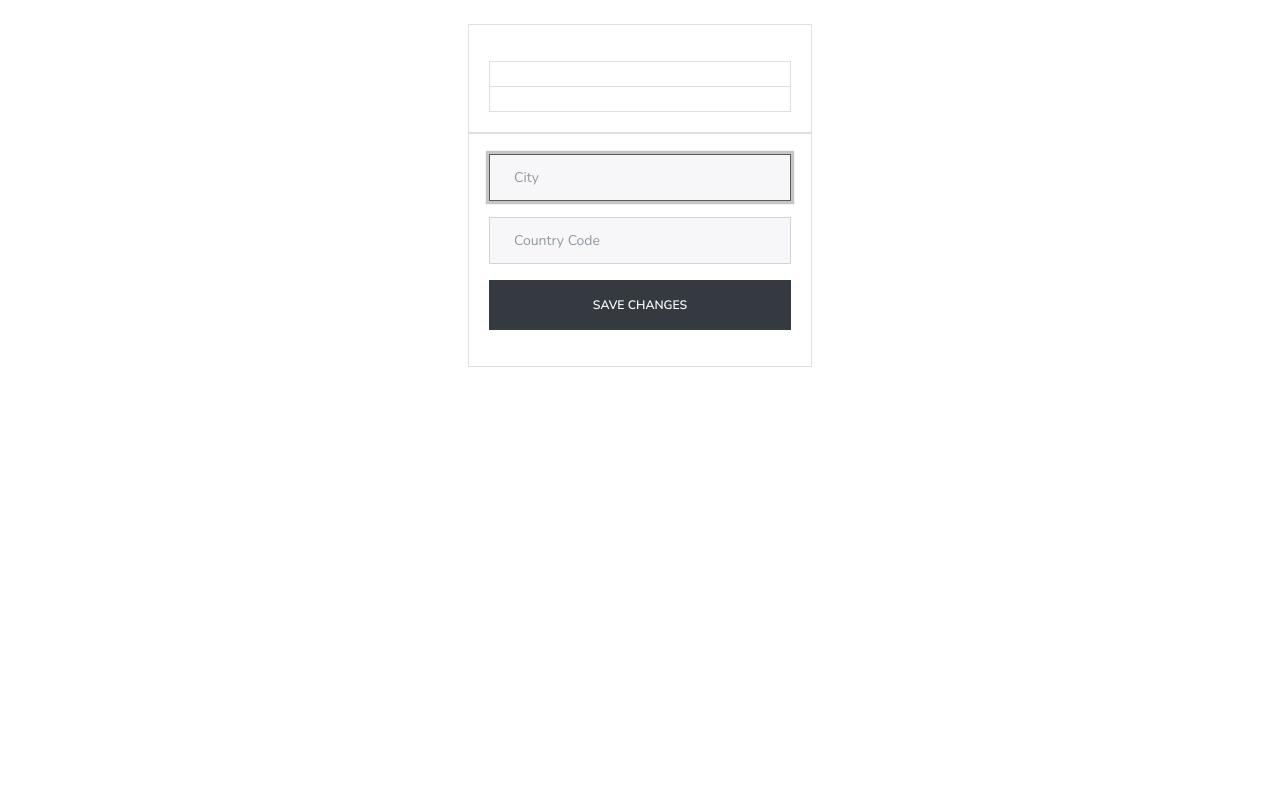
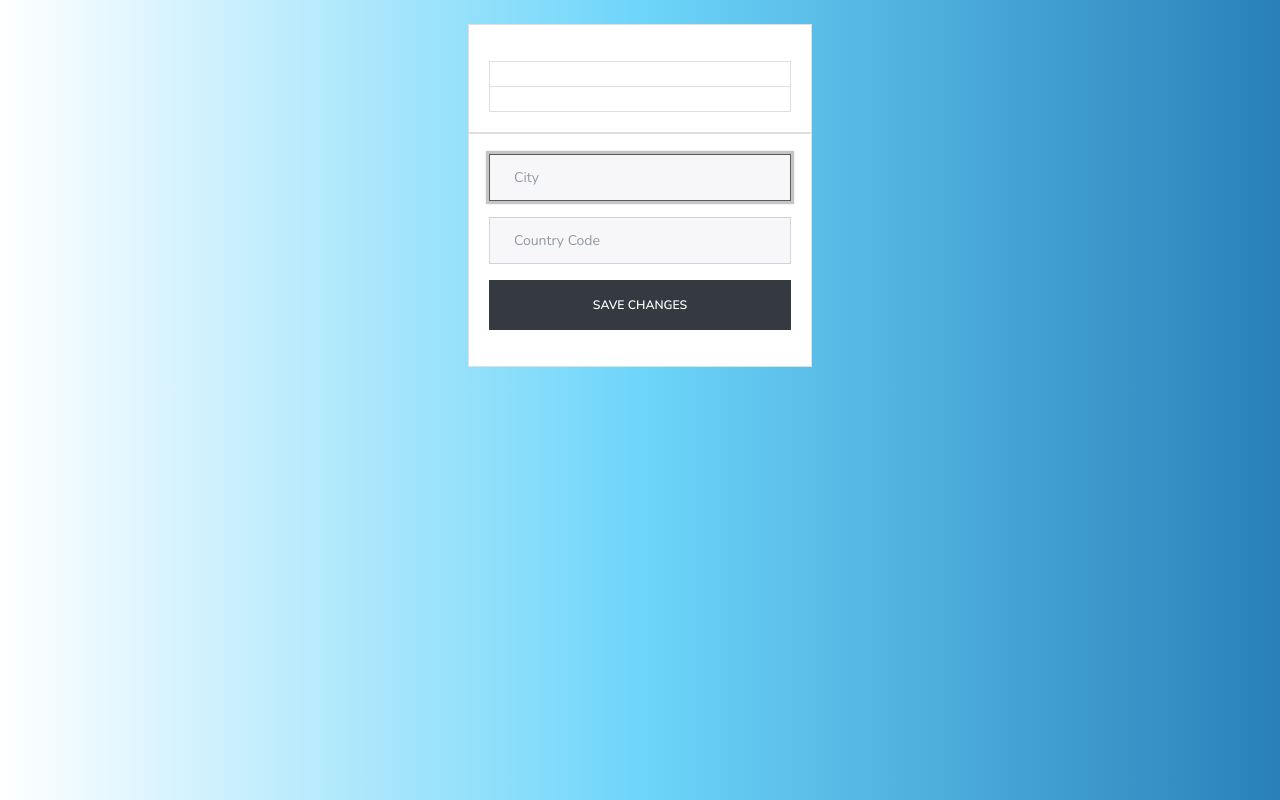
Before and after one commit to fabricio-garcia/weather-app, a website built with webpack: page src/index.html in a window 1280 px wide. Built offline with nearby package versions, Linux system fonts and the light colour scheme.

Commit message:
feat: Add style sheet
- Add css/style.css file
- Link file to src/index.js

Refs #1 and #4

```diff
--- /dev/null
+++ b/src/css/style.css
@@ -0,0 +1,15 @@
+body {
+  background: #2980b9; /* fallback for old browsers */
+  background: -webkit-linear-gradient(
+    to right,
+    #ffffff,
+    #6dd5fa,
+    #2980b9
+  ); /* Chrome 10-25, Safari 5.1-6 */
+  background: linear-gradient(
+    to right,
+    #ffffff,
+    #6dd5fa,
+    #2980b9
+  ); /* W3C, IE 10+/ Edge, Firefox 16+, Chrome 26+, Opera 12+, Safari 7+ */
+}
--- a/src/js/index.js
+++ b/src/js/index.js
@@ -1 +1 @@
-console.log('Hello World!');
+require('../css/style.css');
```
Also changed, not shown: dist/index.html.
